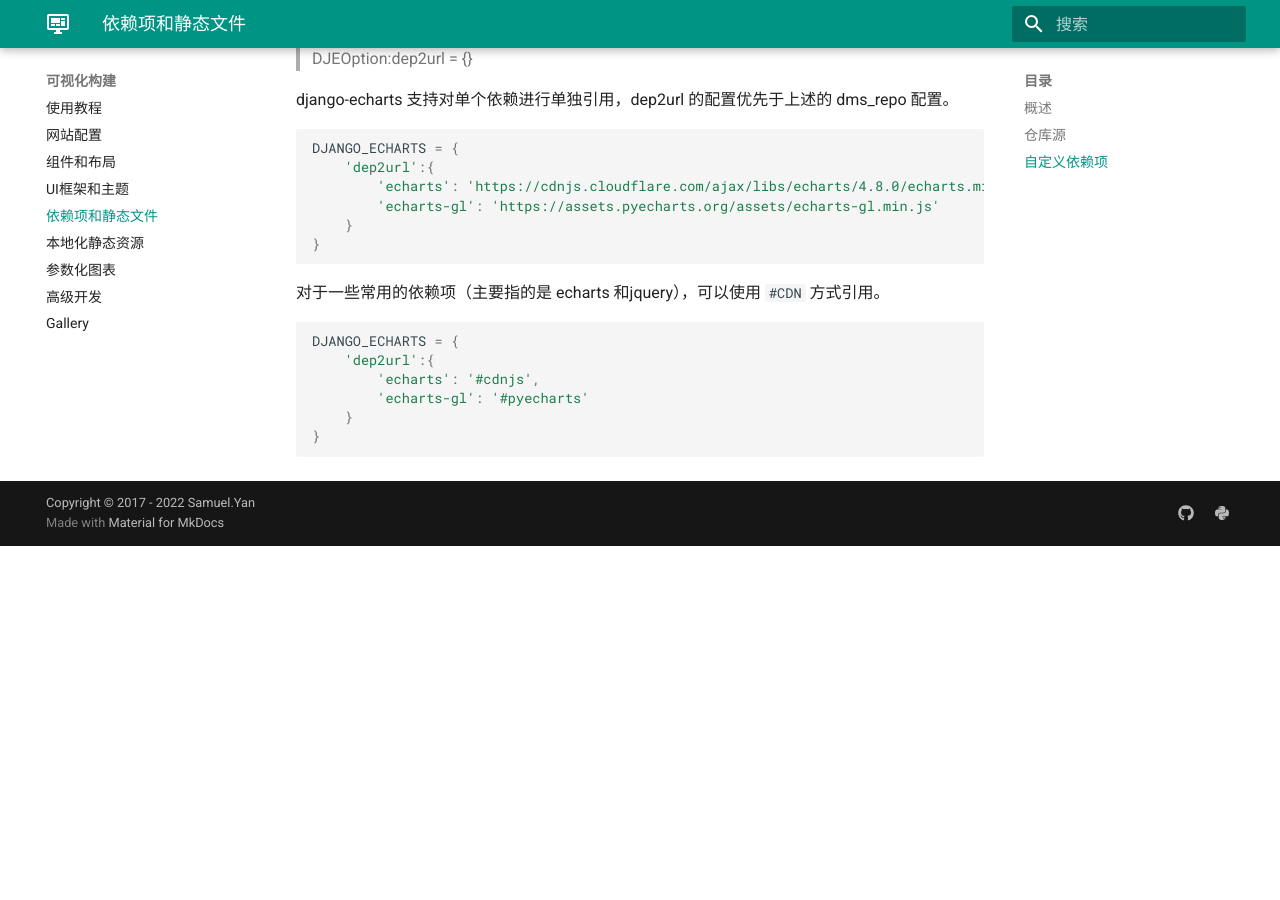
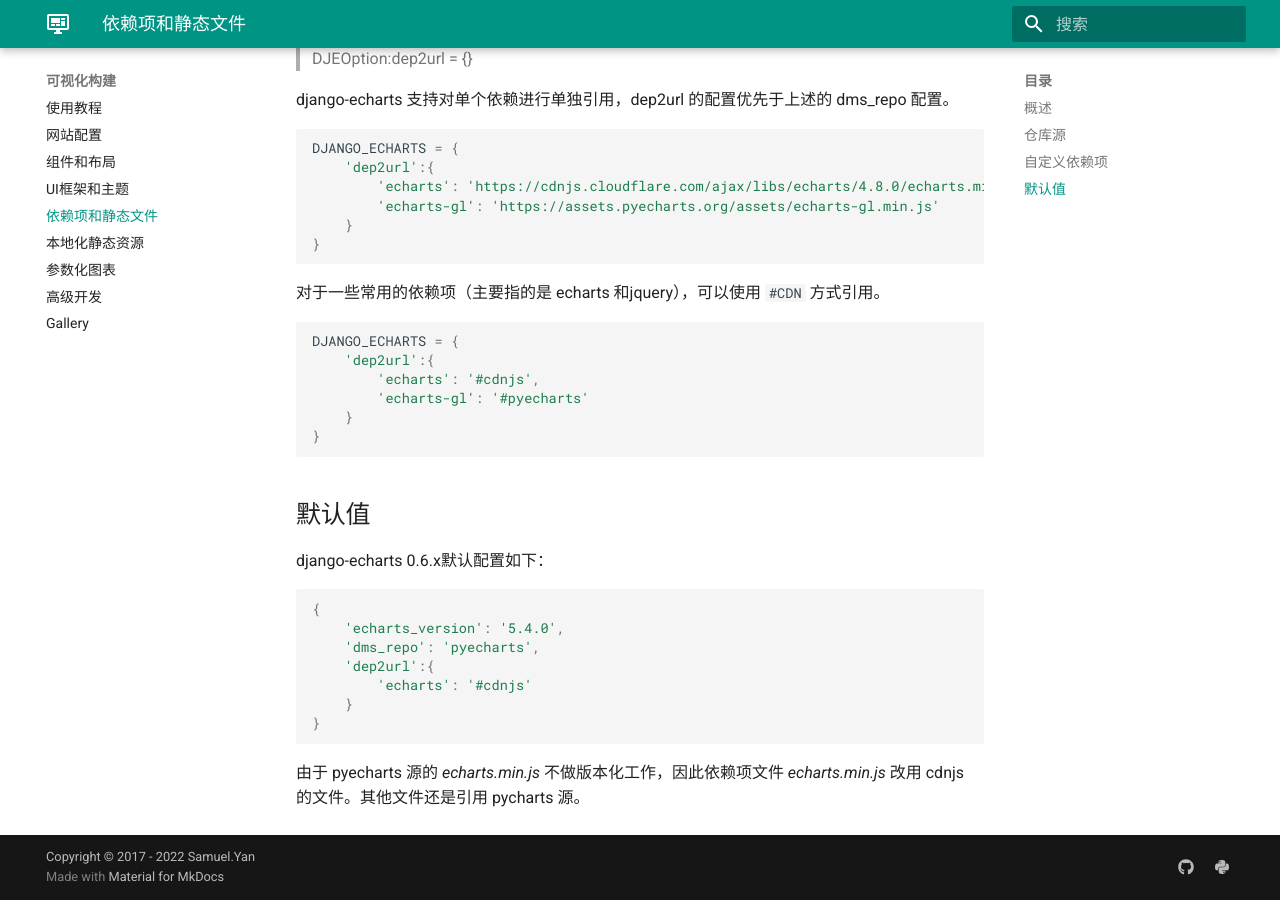
Before and after one commit to kinegratii/django-echarts, an MkDocs documentation site: the page built from docs/guides/dms.md, in a window 1280 px wide and 900 px high, scrolled down 1095 px. Built offline with MkDocs 1.6.1 and Material for MkDocs 9.7.7, drawn with Linux system fonts in a browser that asks for light colours; before the commit the page ends 1641 px from its top, so only the background shows below that.

Commit message:
Update docs

````diff
--- a/docs/guides/dms.md
+++ b/docs/guides/dms.md
@@ -57,3 +57,19 @@ DJANGO_ECHARTS = {
     }
 }
 ```
+
+## 默认值
+
+django-echarts 0.6.x默认配置如下：
+
+```python
+{
+    'echarts_version': '5.4.0',
+    'dms_repo': 'pyecharts',
+    'dep2url':{
+        'echarts': '#cdnjs'
+    }
+}
+```
+
+由于 pyecharts 源的 *echarts.min.js* 不做版本化工作，因此依赖项文件 *echarts.min.js* 改用 cdnjs 的文件。其他文件还是引用 pycharts 源。
````
Also changed, not shown: docs/posts/use_custom_geojson.md (+2 -2 lines).
